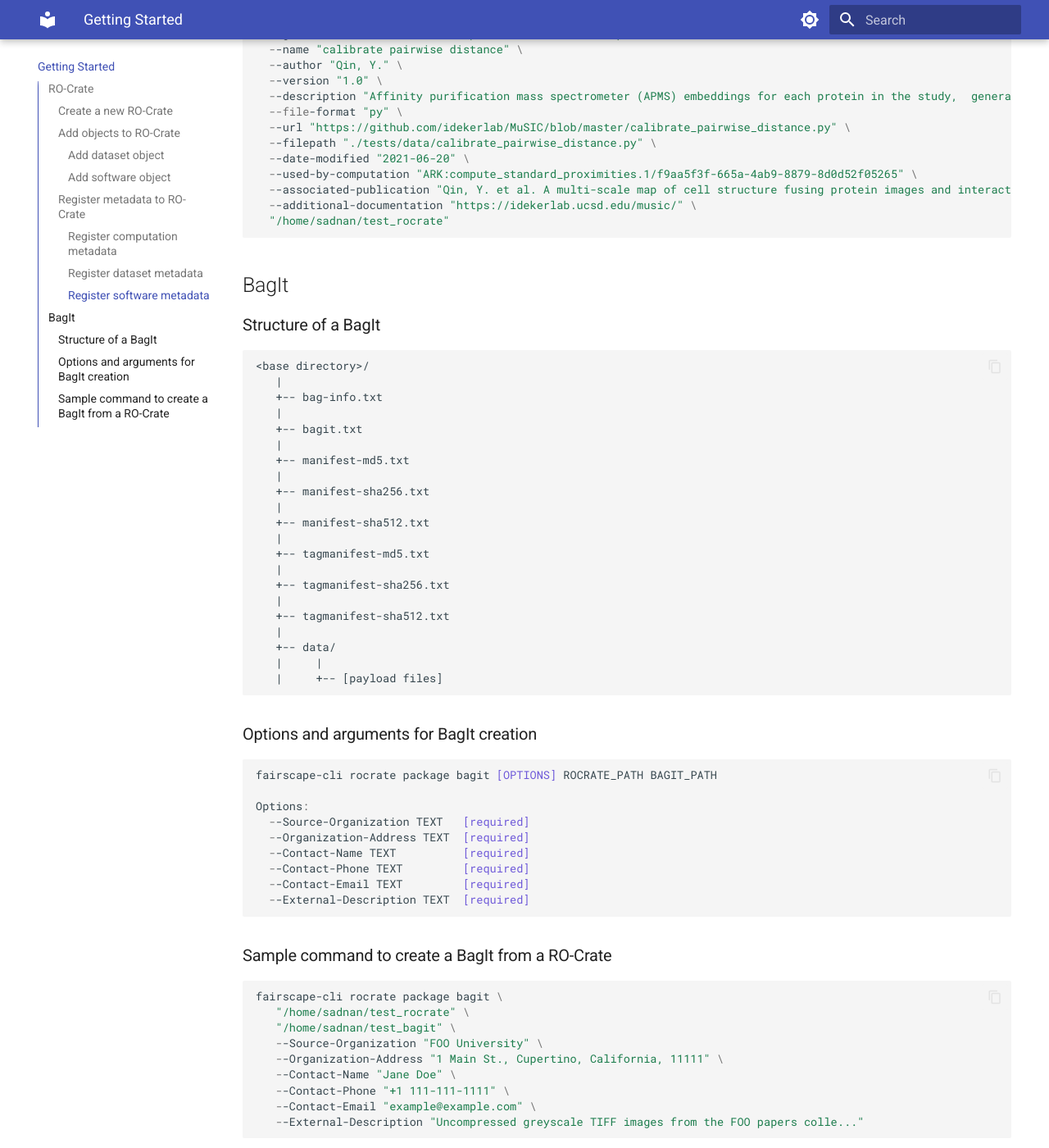
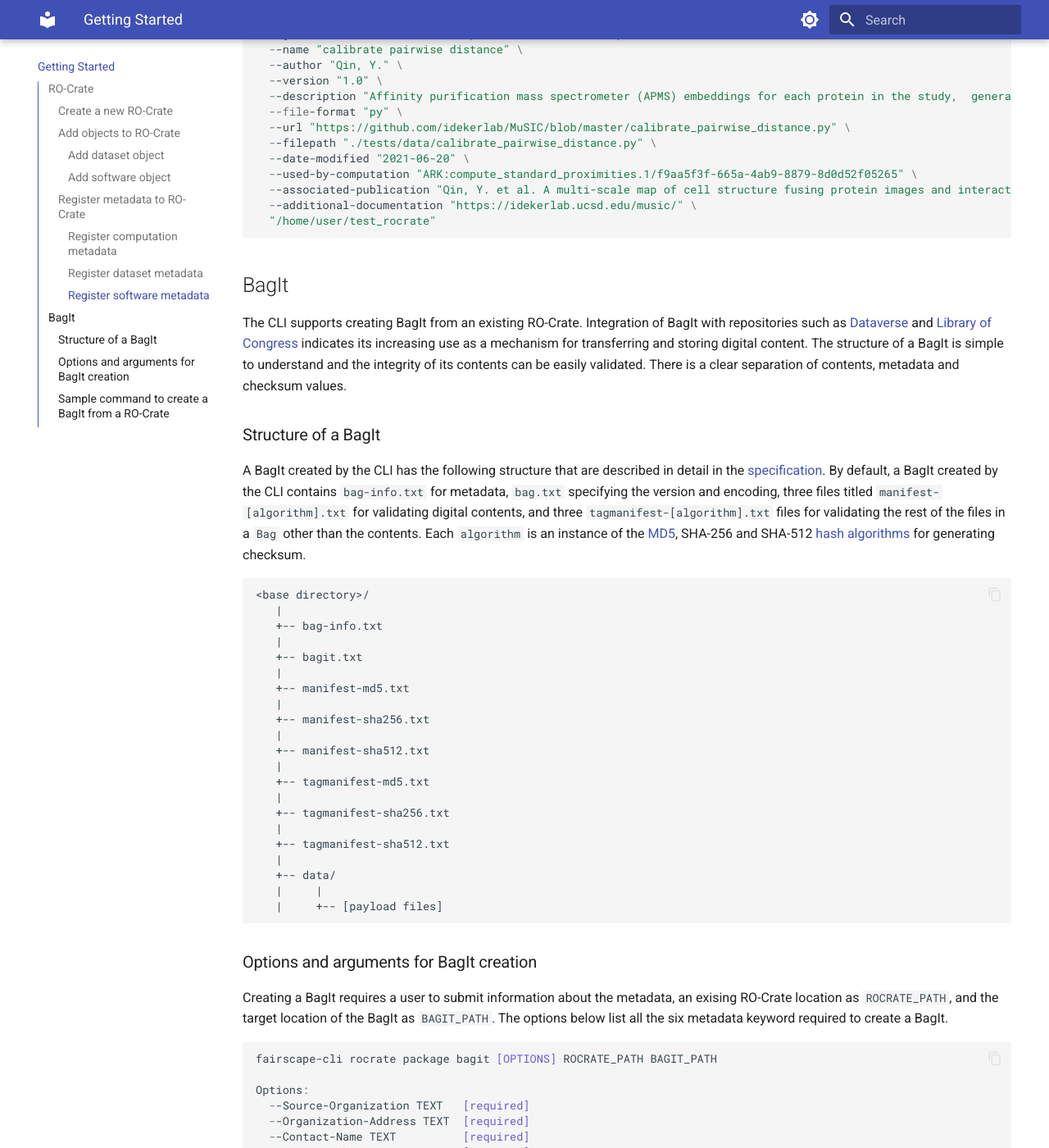
Before and after one commit to fairscape/fairscape-cli, an MkDocs documentation site: the page built from docs/getting-started.md, in a window 1280 px wide and 1400 px high, scrolled down 6810 px. Shown: the whole window at 82% size. Built offline with MkDocs 1.6.1 and Material for MkDocs 9.7.7, drawn with Linux system fonts in a browser that asks for light colours; some of the changed text lies outside the part shown.

````diff
--- a/docs/getting-started.md
+++ b/docs/getting-started.md
@@ -23,7 +23,7 @@ fairscape-cli rocrate create \
   --name "test rocrate" \
   --organization-name "UVA" \
   --project-name "B2AI"  \
-  "/home/sadnan/test_rocrate"
+  "/home/user/test_rocrate"
 ```
 
 For a given identifier, the option `guid` is used.
@@ -34,7 +34,7 @@ fairscape-cli rocrate create \
   --name "test rocrate" \
   --organization-name "UVA" \
   --project-name "B2AI"  \
-  "/home/sadnan/test_rocrate"
+  "/home/user/test_rocrate"
 ```
 
 ### Add objects to RO-Crate
@@ -86,8 +86,8 @@ fairscape-cli rocrate add dataset \
   --description "Affinity purification mass spectrometer (APMS) embeddings for each protein in the study,  generated by node2vec predict." \
   --data-format "CSV" \
   --source-filepath "./tests/data/APMS_embedding_MUSIC.csv" \
-  --destination-filepath "/home/sadnan/test_rocrate" \
-  "/home/sadnan/test_rocrate"
+  --destination-filepath "/home/user/test_rocrate" \
+  "/home/user/test_rocrate"
 ```
 
 The following command performs the same operation using both required and optional parameters:
@@ -103,12 +103,12 @@ fairscape-cli rocrate add dataset \
   --description "Affinity purification mass spectrometer (APMS) embeddings for each protein in the study,  generated by node2vec predict." \
   --data-format "CSV" \
   --source-filepath "./tests/data/APMS_embedding_MUSIC.csv" \
-  --destination-filepath "/home/sadnan/test_rocrate" \
+  --destination-filepath "/home/user/test_rocrate" \
   --used-by "create labeled training & test sets  random_forest_samples.py" \
   --derived-from "node2vec predict" \
   --associated-publication "Qin, Y. et al. A multi-scale map of cell structure fusing protein images and interactions" \
   --additional-documentation "https://idekerlab.ucsd.edu/music/" \
-  "/home/sadnan/test_rocrate"
+  "/home/user/test_rocrate"
 ```
 
 #### Add software object
@@ -144,9 +144,9 @@ fairscape-cli rocrate add software \
   --description "script written in python to calibrate pairwise distance." \
   --file-format "py" \
   --source-filepath "./tests/data/calibrate_pairwise_distance.py" \
-  --destination-filepath "/home/sadnan/test_rocrate" \
+  --destination-filepath "/home/user/test_rocrate" \
   --date-modified "2021-04-23" \
-  "/home/sadnan/test_rocrate"
+  "/home/user/test_rocrate"
 ```
 
 The following command performs the same operation using both required and optional parameters:
@@ -161,12 +161,12 @@ fairscape-cli rocrate add software \
   --file-format "py" \
   --url "https://github.com/idekerlab/MuSIC/blob/master/calibrate_pairwise_distance.py" \
   --source-filepath "./tests/data/calibrate_pairwise_distance.py" \
-  --destination-filepath "/home/sadnan/test_rocrate" \
+  --destination-filepath "/home/user/test_rocrate" \
   --date-modified "2021-06-20" \
   --used-by-computation "ARK:compute_standard_proximities.1/f9aa5f3f-665a-4ab9-8879-8d0d52f05265" \
   --associated-publication "Qin, Y. et al. A multi-scale map of cell structure fusing protein images and interactions. Nature 600, 536–542 2021" \
   --additional-documentation "https://idekerlab.ucsd.edu/music/" \
-  "/home/sadnan/test_rocrate"
+  "/home/user/test_rocrate"
 ```
 
 ### Register metadata to RO-Crate
@@ -219,7 +219,7 @@ fairscape-cli rocrate register computation \
   --run-by "Qin, Y." \
   --date-created "2021-05-23" \
   --description "Average the predicted proximities" \
-  "/home/sadnan/test_rocrate"
+  "/home/user/test_rocrate"
 ```
 
 The following command performs the same operation using both required and optional parameters:
@@ -244,7 +244,7 @@ fairscape-cli rocrate register computation \
   --used-dataset """Fold 1 proximities: IF_emd_1_APMS_emd_1.RF_maxDep_30_nEst_1000.fold_5.pkl""" \
   --used-dataset "IF_emd_2_APMS_emd_1.RF_maxDep_30_nEst_1000.fold_5.pkl" \
   --generated "averages of predicted protein proximities (https://github.com/idekerlab/MuSIC/blob/master/Examples/MuSIC_predicted_proximity.txt)" \
-  "/home/sadnan/test_rocrate"
+  "/home/user/test_rocrate"
 ```
 
 #### Register dataset metadata
@@ -289,7 +289,7 @@ fairscape-cli rocrate register dataset \
   --derived-from "node2vec predict" \
   --associated-publication "Qin, Y. et al. A multi-scale map of cell structure fusing protein images and interactions" \
   --additional-documentation "https://idekerlab.ucsd.edu/music/" \
-  "/home/sadnan/test_rocrate"
+  "/home/user/test_rocrate"
 ```
 
 #### Register software metadata
@@ -332,12 +332,15 @@ fairscape-cli rocrate register software \
   --used-by-computation "ARK:compute_standard_proximities.1/f9aa5f3f-665a-4ab9-8879-8d0d52f05265" \
   --associated-publication "Qin, Y. et al. A multi-scale map of cell structure fusing protein images and interactions. Nature 600, 536–542 2021" \
   --additional-documentation "https://idekerlab.ucsd.edu/music/" \
-  "/home/sadnan/test_rocrate"
+  "/home/user/test_rocrate"
 ```
 
 ## BagIt
 
+The CLI supports creating BagIt from an existing RO-Crate. Integration of BagIt with repositories such as [Dataverse](https://guides.dataverse.org/en/5.13/user/dataset-management.html) and [Library of Congress](https://blogs.loc.gov/thesignal/2019/04/bagit-at-the-library-of-congress/) indicates its increasing use as a mechanism for transferring and storing digital content. The structure of a BagIt is simple to understand and the integrity of its contents can be easily validated. There is a clear separation of contents, metadata and checksum values.
+
 ### Structure of a BagIt
+A BagIt created by the CLI has the following structure that are described in detail in the [specification](https://datatracker.ietf.org/doc/html/rfc8493). By default, a BagIt created by the CLI contains `bag-info.txt` for metadata, `bag.txt` specifying the version and encoding, three files titled `manifest-[algorithm].txt` for validating digital contents, and three `tagmanifest-[algorithm].txt` files for validating the rest of the files in a `Bag` other than the contents. Each `algorithm` is an instance of the [MD5](https://en.wikipedia.org/wiki/MD5), SHA-256 and SHA-512 [hash algorithms](https://en.wikipedia.org/wiki/SHA-2) for generating checksum.
 
 ```
 <base directory>/
@@ -364,6 +367,8 @@ fairscape-cli rocrate register software \
 ```
 
 ### Options and arguments for BagIt creation
+Creating a BagIt requires a user to submit information about the metadata, an exising RO-Crate location as `ROCRATE_PATH`, and the target location of the BagIt as `BAGIT_PATH`. The options below list all the six metadata keyword required to create a BagIt.
+
 
 ``` powershell
 fairscape-cli rocrate package bagit [OPTIONS] ROCRATE_PATH BAGIT_PATH
@@ -378,11 +383,13 @@ Options:
 ```
 
 ### Sample command to create a BagIt from a RO-Crate
+The following command creates a BagIt in `/home/user/test_bagit` form an existing RO-Crate in `/home/user/test_rocrate`.
+
 
 ``` powershell
 fairscape-cli rocrate package bagit \
-   "/home/sadnan/test_rocrate" \
-   "/home/sadnan/test_bagit" \
+   "/home/user/test_rocrate" \
+   "/home/user/test_bagit" \
    --Source-Organization "FOO University" \
    --Organization-Address "1 Main St., Cupertino, California, 11111" \
    --Contact-Name "Jane Doe" \
````
Also changed, not shown: README.md (+0 -154 lines), docs/notes.md (+2 -2 lines), docs/setup.md (+12 -2 lines), 1 other file.
